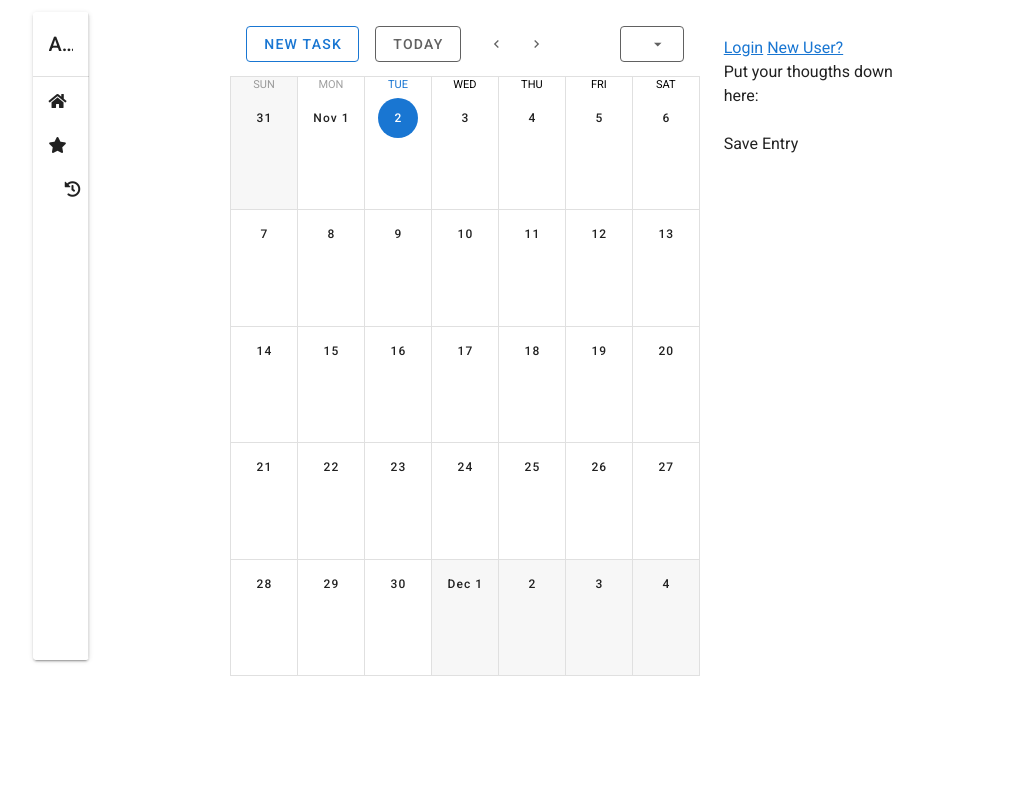
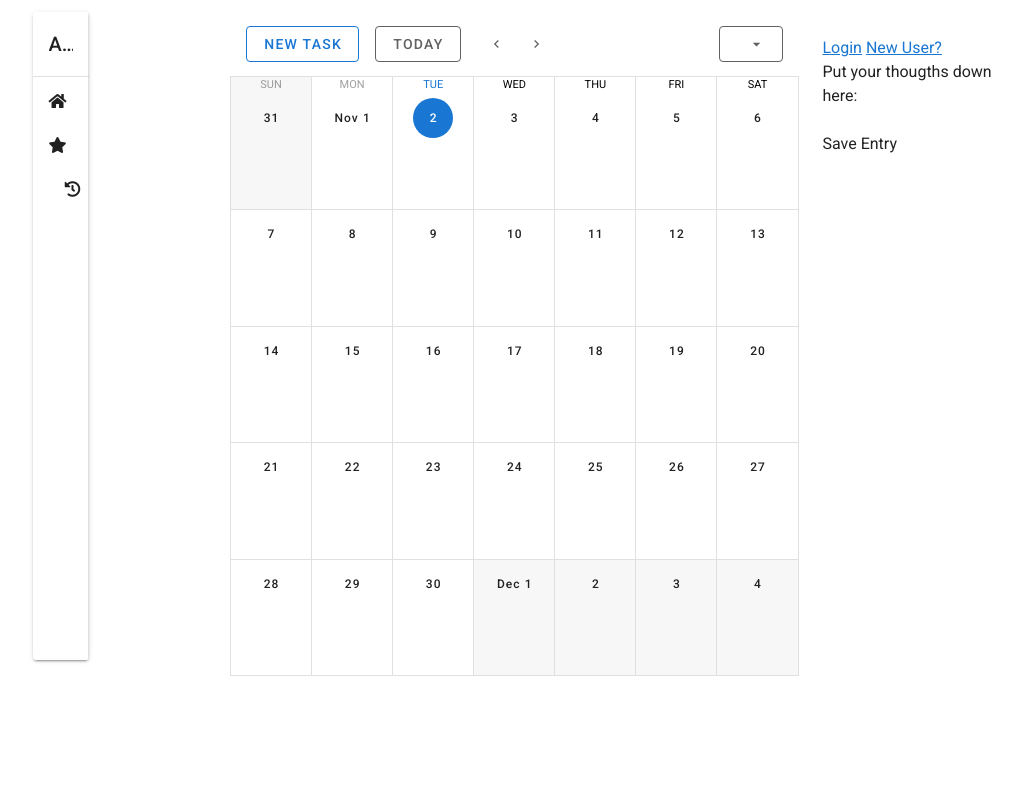
Before and after one commit to dbrunken/Plan-Direct, a Django app: page / in a window 1280 px wide. Shown: the whole page, without its empty margins (27-1049 px from the left). Run offline with Django 3.2, Linux system fonts and the light colour scheme; data that the repository does not hold is empty; some libraries are stand-ins or nearby versions.

Commit message:
css corrections

```diff
--- a/PlanDirectApp/static/PlanDirectApp/style.css
+++ b/PlanDirectApp/static/PlanDirectApp/style.css
@@ -2,3 +2,7 @@
     position: absolute;
     left: 0;
 }
+
+#main-container {
+    min-width: 90%;
+}
--- a/PlanDirectApp/templates/PlanDirectApp/base.html
+++ b/PlanDirectApp/templates/PlanDirectApp/base.html
@@ -27,8 +27,8 @@
         <div id="app">
             <v-app>
                 <div>
-                    <div>
-                        <v-container>
+                    <div class="d-flex justify-center">
+                        <v-container class="main ma-0" id="main-container">
                                 <v-row>
                                     <v-col  class=" d-flex justify-start mb-6"cols="2" nav>
                                         <v-card>
@@ -71,10 +71,10 @@
                                         </v-card>
                                     </v-col>
                                     {% block main %}
-                                    <v-col class=" d-flex justify-space-around mb-2" cols="5">
+                                    <v-col class=" d-flex justify-space-around mb-2" cols="6">
                                                     {% block calendar %}
                                                     {% endblock %}
-                                            <v-col class=" d-flex justify-space-around mb-2" cols="5">
+                                            <v-col class=" d-flex justify-space-around mb-2" cols="4">
                                                 {% block content %}
                                                 {% endblock %}
                                             </v-col>
@@ -136,7 +136,7 @@
                         url: 'history/'
                     }).then(response => {
                         const entries = response.data.entries
-                        entries.objects.order_by('-create_date')
+                        entries.objects.order_by('-create_date') // this is django syntax
                     })
                 },
                 get_tasks () {
--- a/PlanDirectApp/views.py
+++ b/PlanDirectApp/views.py
@@ -30,8 +30,11 @@ def new_entry(request):
         )
         return redirect('PlanDirectApp:index')
 
+def history(request):
+    pass # render your history template
+
 @login_required
-def history(request):
+def get_history(request):
     entry_objects = Entry.objects.all()
     entries = []
     for entry_object in entry_objects:
```
